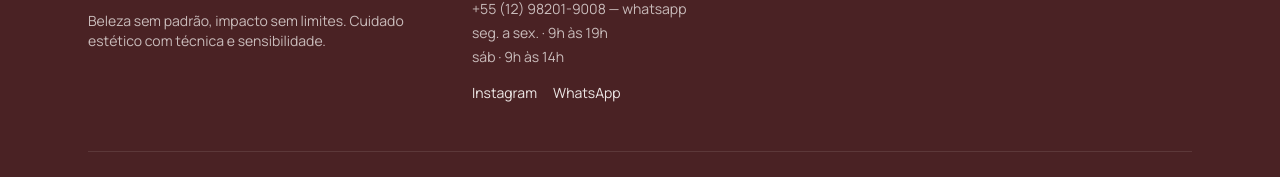
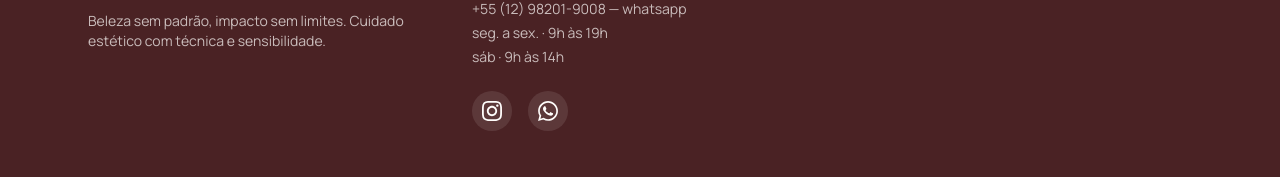
Before and after one commit to mvanessa-cloud/yasminMenezes, a React (Vite) app in the folder frontend/: page / in a window 1280 px wide. Shown: the part 2356-2533 px from the top of the page. Built offline with nearby package versions, Linux system fonts and the light colour scheme.

Commit message:
Adiciona icones de WhatsApp e Instagram no footer

```diff
--- a/frontend/src/components/Footer.jsx
+++ b/frontend/src/components/Footer.jsx
@@ -21,9 +21,38 @@
               <li>seg. a sex. · 9h às 19h</li>
               <li>sáb · 9h às 14h</li>
             </ul>
-            <div className="mt-4 flex gap-4 text-sm">
-              <a href="https://www.instagram.com/designermenezess/#" target="_blank" rel="noopener noreferrer" className="hover:text-clay">Instagram</a>
-              <a href="https://wa.me/message/PUWBHUVOFNNII1" target="_blank" rel="noopener noreferrer" className="hover:text-clay">WhatsApp</a>
+            <div className="mt-6 flex items-center gap-4">
+              <a
+                href="https://www.instagram.com/designermenezess/#"
+                target="_blank"
+                rel="noopener noreferrer"
+                aria-label="Instagram"
+                className="flex h-10 w-10 items-center justify-center rounded-full bg-cream/10 text-cream transition-colors hover:bg-clay hover:text-white"
+              >
+                <svg
+                  className="h-5 w-5 fill-current"
+                  viewBox="0 0 24 24"
+                  xmlns="http://www.w3.org/2000/svg"
+                >
+                  <path d="M12 2.163c3.204 0 3.584.012 4.85.07 3.252.148 4.771 1.691 4.919 4.919.058 1.265.069 1.645.069 4.849 0 3.205-.012 3.584-.069 4.849-.149 3.225-1.664 4.771-4.919 4.919-1.266.058-1.644.07-4.85.07-3.204 0-3.584-.012-4.849-.07-3.26-.149-4.771-1.699-4.919-4.92-.058-1.265-.07-1.644-.07-4.849 0-3.204.013-3.583.07-4.849.149-3.227 1.664-4.771 4.919-4.919 1.266-.057 1.645-.069 4.849-.069zm0-2.163c-3.259 0-3.667.014-4.947.072-4.358.2-6.78 2.618-6.98 6.98-.059 1.281-.073 1.689-.073 4.948 0 3.259.014 3.668.072 4.948.2 4.358 2.618 6.78 6.98 6.98 1.281.058 1.689.072 4.948.072 3.259 0 3.668-.014 4.948-.072 4.354-.2 6.782-2.618 6.979-6.98.059-1.28.073-1.689.073-4.948 0-3.259-.014-3.667-.072-4.947-.196-4.354-2.617-6.78-6.979-6.98-1.281-.059-1.69-.073-4.949-.073zm0 5.838c-3.403 0-6.162 2.759-6.162 6.162s2.759 6.163 6.162 6.163 6.162-2.759 6.162-6.163c0-3.403-2.759-6.162-6.162-6.162zm0 10.162c-2.209 0-4-1.79-4-4 0-2.209 1.791-4 4-4s4 1.791 4 4c0 2.21-1.791 4-4 4zm6.406-11.845c-.796 0-1.441.645-1.441 1.44s.645 1.44 1.441 1.44c.795 0 1.439-.645 1.439-1.44s-.644-1.44-1.439-1.44z" />
+                </svg>
+              </a>
+
+              <a
+                href="https://wa.me/message/PUWBHUVOFNNII1"
+                target="_blank"
+                rel="noopener noreferrer"
+                aria-label="WhatsApp"
+                className="flex h-10 w-10 items-center justify-center rounded-full bg-cream/10 text-cream transition-colors hover:bg-emerald-600 hover:text-white"
+              >
+                <svg
+                  className="h-5 w-5 fill-current"
+                  viewBox="0 0 24 24"
+                  xmlns="http://www.w3.org/2000/svg"
+                >
+                  <path d="M.057 24l1.687-6.163c-1.041-1.804-1.588-3.849-1.587-5.946.003-6.556 5.338-11.891 11.893-11.891 3.181.001 6.167 1.24 8.413 3.488 2.245 2.248 3.481 5.236 3.48 8.414-.003 6.557-5.338 11.892-11.893 11.892-1.99-.001-3.951-.5-5.688-1.448l-6.305 1.654zm6.597-3.807c1.676.995 3.276 1.591 5.392 1.592 5.448 0 9.886-4.434 9.889-9.885.002-5.462-4.415-9.89-9.881-9.892-5.452 0-9.887 4.434-9.889 9.884-.001 2.225.651 3.891 1.746 5.634l-.999 3.648 3.742-.981zm11.387-5.464c-.074-.124-.272-.198-.57-.347-.297-.149-1.758-.868-2.031-.967-.272-.099-.47-.149-.669.149-.198.297-.768.967-.941 1.165-.173.198-.347.223-.644.074-.297-.149-1.255-.462-2.39-1.475-.883-.788-1.48-1.761-1.653-2.059-.173-.297-.018-.458.13-.606.134-.133.297-.347.446-.521.151-.172.2-.296.3-.495.099-.198.05-.372-.025-.521-.075-.148-.669-1.611-.916-2.206-.242-.579-.487-.501-.669-.51l-.57-.01c-.198 0-.52.074-.792.372s-1.04 1.016-1.04 2.479 1.065 2.876 1.213 3.074c.149.198 2.095 3.2 5.076 4.487.709.306 1.263.489 1.694.626.712.226 1.36.194 1.872.118.571-.085 1.758-.719 2.006-1.413.248-.695.248-1.29.173-1.414z" />
+                </svg>
+              </a>
             </div>
           </div>
         </div>
```
